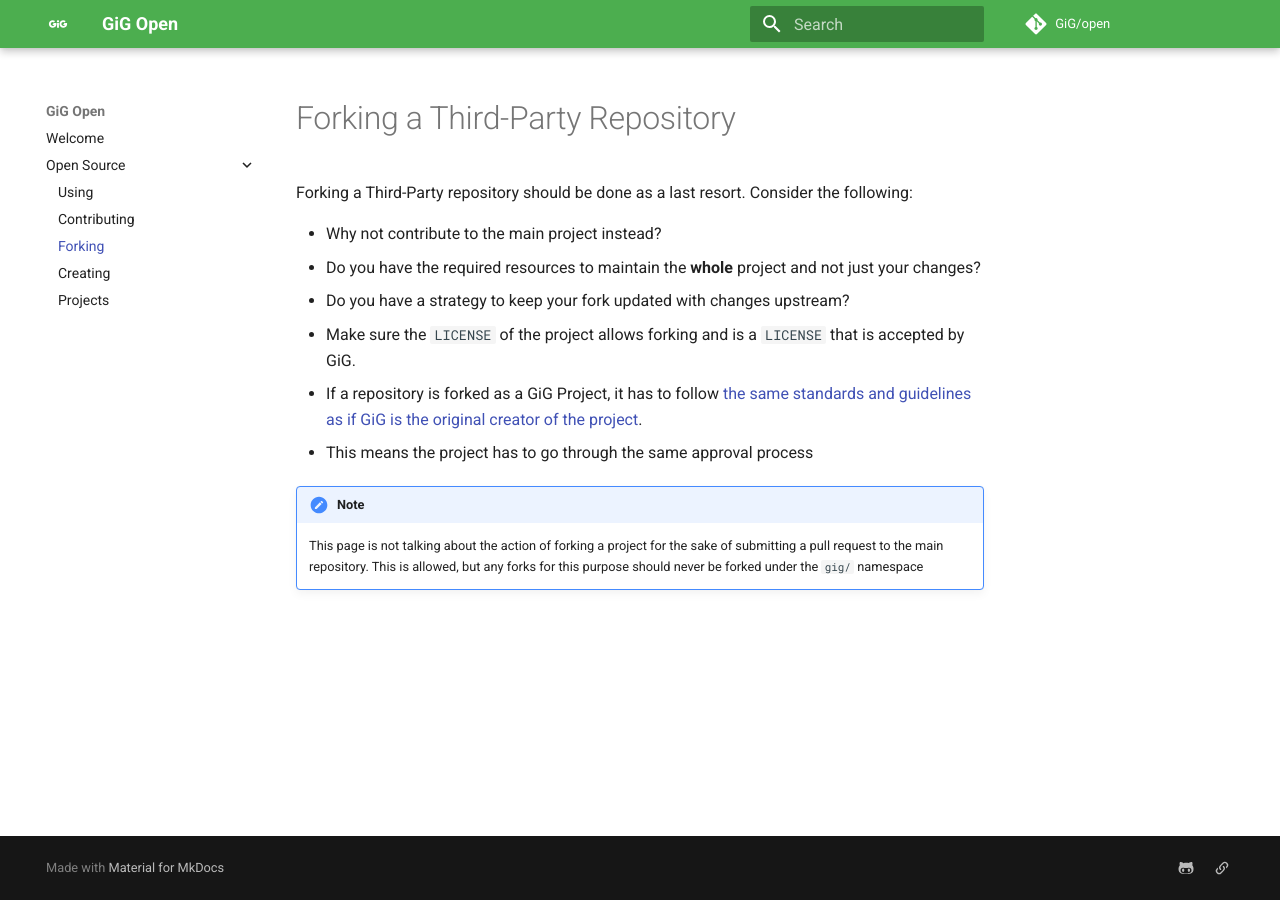
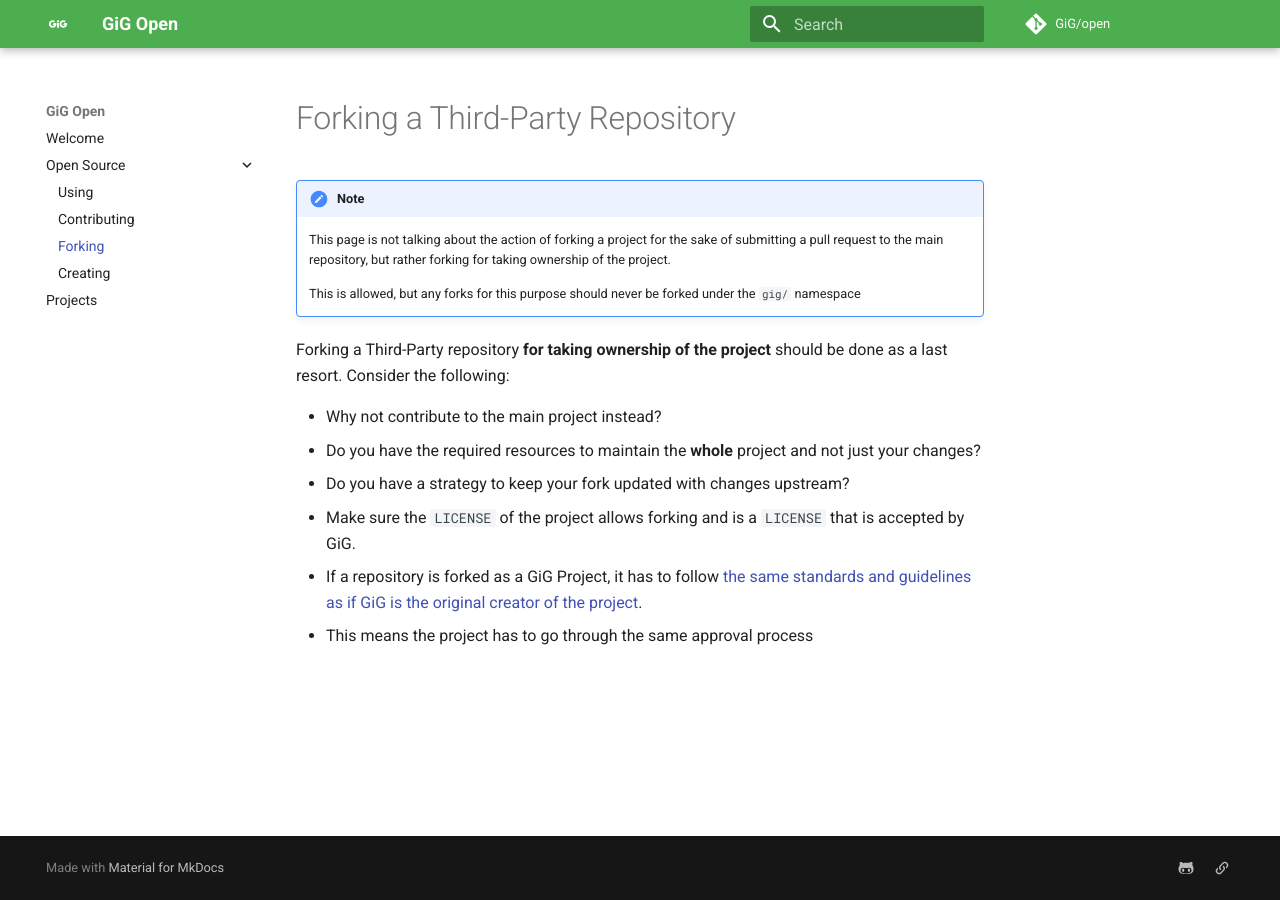
Before and after one commit to GiG/open, an MkDocs documentation site: the page built from docs/open-source/forking.md, in a window 1280 px wide. Built offline with MkDocs 1.6.1 and Material for MkDocs 9.7.7, drawn with Linux system fonts in a browser that asks for light colours; comment, search, counter and statistics services are not loaded.

Commit message:
Clarified forking reasons

```diff
--- a/docs/open-source/forking.md
+++ b/docs/open-source/forking.md
@@ -1,6 +1,11 @@
 # Forking a Third-Party Repository
 
-Forking a Third-Party repository should be done as a last resort. Consider the following:
+!!! note
+    This page is not talking about the action of forking a project for the sake of submitting a pull request to the main repository, but rather forking for taking ownership of the project.
+
+    This is allowed, but any forks for this purpose should never be forked under the `gig/` namespace
+
+Forking a Third-Party repository **for taking ownership of the project** should be done as a last resort. Consider the following:
 
 * Why not contribute to the main project instead?
 * Do you have the required resources to maintain the **whole** project and not just your changes?
--- a/mkdocs.yml
+++ b/mkdocs.yml
@@ -13,7 +13,7 @@
         - Contributing: open-source/contributing.md
         - Forking: open-source/forking.md
         - Creating: open-source/creating.md
-        - Projects: projects.md
+    - Projects: projects.md
 #   - Open Knowledge: open-knowledge.md
 repo_name: GiG/open
 repo_url: https://github.com/GiG/open
```
Also changed, not shown: other parts of docs/open-source/forking.md (+0 -3 lines).
